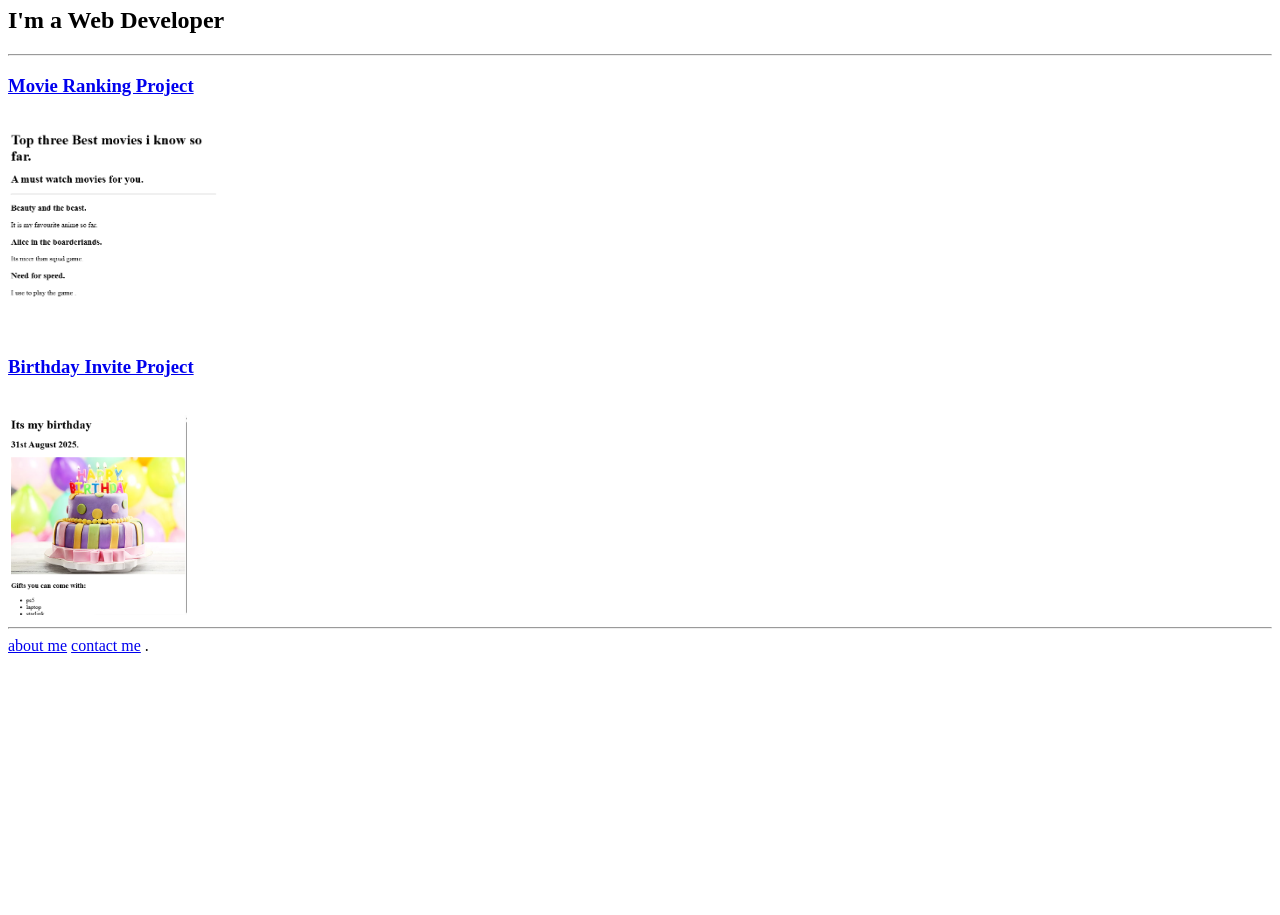
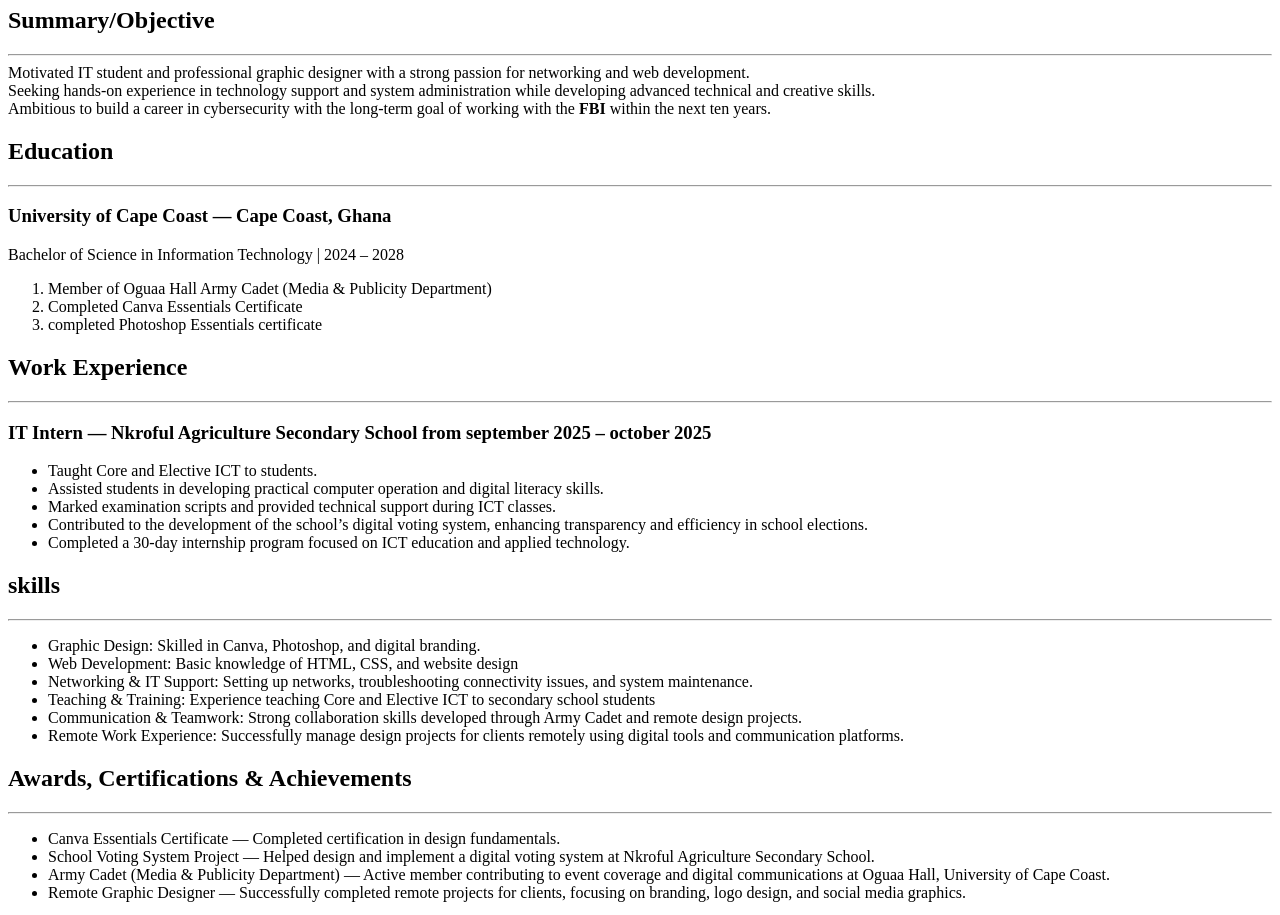
Before and after one commit to Joylove-codes31/html-portfolio, a plain HTML site: page index.html in a window 1280 px wide. Shown: the part 73-988 px from the top of the page. Before the commit the page ends 800 px from the top, so only its background shows below. Drawn offline with Linux system fonts and the light colour scheme; grey boxes are pictures that could not be loaded.

Commit message:
Add files via upload

```diff
--- a/index.html
+++ b/index.html
@@ -1,42 +1,80 @@
-<!-- TODO 1: Create the HTML Boilerplate -->
-
-<!-- TODO 2: Add Your previous projects' HTML into the public folder -->
-
-<!-- TODO 3: Take screenshots of your project previews and add the images to the images folder -->
-
-<!-- TODO 4: Add titles/subtitles etc. -->
-
-<!-- TODO 5: Add a link to the project pages -->
-
-<!-- TODO 6: Add images to show the project previews
-HINT for TODO 6: You can use the height attribute set to 200 to make the image smaller:
-https://developer.mozilla.org/en-US/docs/Web/HTML/Element/img#attr-height -->
-
-<!-- TODO 7: Add the Contact Me and About Me page links -->
 <!DOCTYPE html>
 <html lang="en">
 <head>
     <meta charset="UTF-8">
+    <style>
+        h1 {
+            text-align: left;
+        }
+        p {
+           text-align: justify;
+           margin: auto;
+        }
 
-    <title>Lega.Net codes</title>
+    </style>
+
+    <title>My Resume</title>
 </head>
 <body>
 
-    <h1>Michel Ettie-Morkeh's Portfolio</h1>
+    <h1>Michel Ettie-Morkeh</h1>
 
-    <h2>I'm a Web Developer</h2>
+    <h2>Summary/Objective</h2>
 
     <hr>
-    <h3><a href="./public/my movie ranking.html"> Movie Ranking Project</a></h3>
-    <br>
-    <img src="./assets/images/my movie ranking.png" alt="my movie ranking project preview"height="200">
-    <br>
-    <h3><a href="./public/my birthday invite.html">Birthday Invite Project</a></h3>
-    <br>
-    <img src="./assets/images/my birthday project.png" alt="my birthday projec" height="200">
+
+    <p>
+        Motivated IT student and professional graphic designer with a strong passion for networking and web development. <br>
+        Seeking hands-on experience in technology support and system administration while developing advanced technical and creative skills. <br>
+         Ambitious to build a career in cybersecurity with the long-term goal of working with the  <strong>FBI</strong>  within the next ten years.
+    </p>
+    <h2>Education</h2>
     <hr>
-    <a href="./public/about.html">about me</a>
-    <a href="./public/contact.html">contact me</a>
-.
+    <h3>University of Cape Coast — Cape Coast, Ghana</h3>
+
+    <p>Bachelor of Science in Information Technology | 2024 – 2028</p>
+    <ol>
+        <li>Member of Oguaa Hall Army Cadet (Media & Publicity Department)</li>
+        <li>Completed Canva Essentials Certificate</li>
+        <li>completed Photoshop Essentials certificate</li>
+    </ol>
+    <h2>Work Experience</h2>
+    <hr>
+    <h3>IT Intern — Nkroful Agriculture Secondary School from
+september 2025 – october 2025</h3>
+<ul>
+    <li>Taught Core and Elective ICT to students.</li>
+     <li>Assisted students in developing practical computer operation and digital literacy skills.</li>
+      <li>Marked examination scripts and provided technical support during ICT classes.</li>
+       <li>Contributed to the development of the school’s digital voting system, enhancing transparency and efficiency in school elections.</li>
+        <li>Completed a 30-day internship program focused on ICT education and applied technology.</li>
+
+</ul>
+<h2>skills</h2>
+<hr>
+<ul>
+    <li>Graphic Design: Skilled in Canva, Photoshop, and digital branding.</li>
+    <li>Web Development: Basic knowledge of HTML, CSS, and website design</li>
+    <li>Networking & IT Support: Setting up networks, troubleshooting connectivity issues, and system maintenance.</li>
+    <li>Teaching & Training: Experience teaching Core and Elective ICT to secondary school students</li>
+    <li>Communication & Teamwork: Strong collaboration skills developed through Army Cadet and remote design projects.</li>
+    <li>Remote Work Experience: Successfully manage design projects for clients remotely using digital tools and communication platforms.</li>
+</ul>
+<h2>Awards, Certifications & Achievements</h2>
+<hr>
+<ul>
+    <li>Canva Essentials Certificate — Completed certification in design fundamentals.</li>
+    <li>School Voting System Project — Helped design and implement a digital voting system at Nkroful Agriculture Secondary School.</li>
+    <li>Army Cadet (Media & Publicity Department) — Active member contributing to event coverage and digital communications at Oguaa Hall, University of Cape Coast.</li>
+    <li>Remote Graphic Designer — Successfully completed remote projects for clients, focusing on branding, logo design, and social media graphics.</li>
+</ul>
+<img src="./IMG_1811.JPG" height="200" alt="my image"><br>
+<a href="./about.html">about me</a>
+<a href="./contact.html">Contact me</a>
+<footer> © 2025 Michel Ettie-Morkeh | Cape Coast, Ghana | michelettiemorkeh@gmail.com</footer>
+
+
+
+
 </body>
 </html>
```
Also changed, not shown: about.html (added, +32 -0 lines), contact.html (added, +24 -0 lines), 1 other file. Lines whose indentation alone changed are shown as unchanged.
